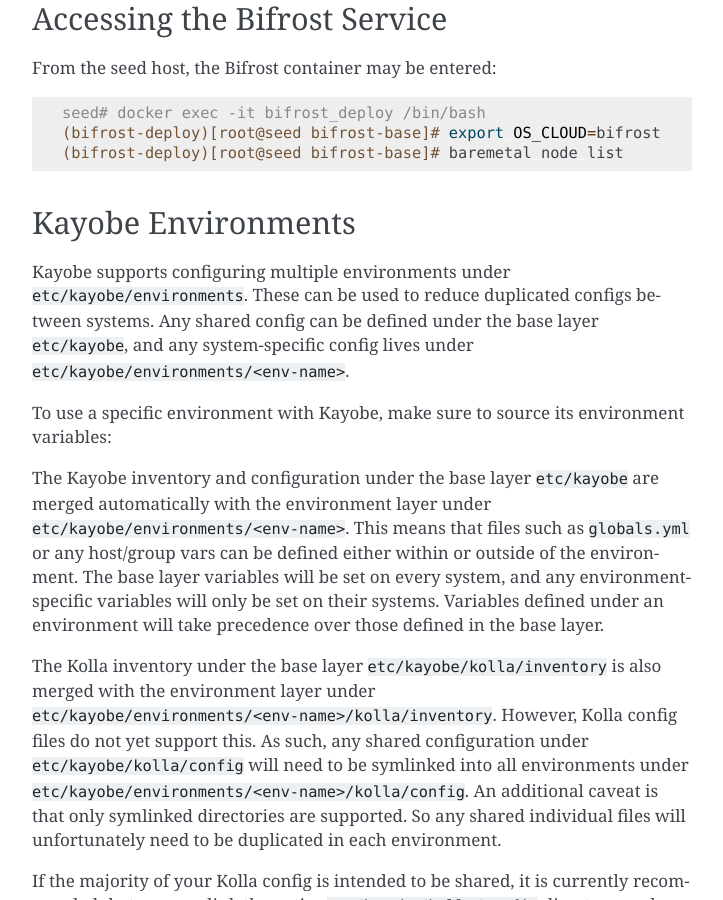
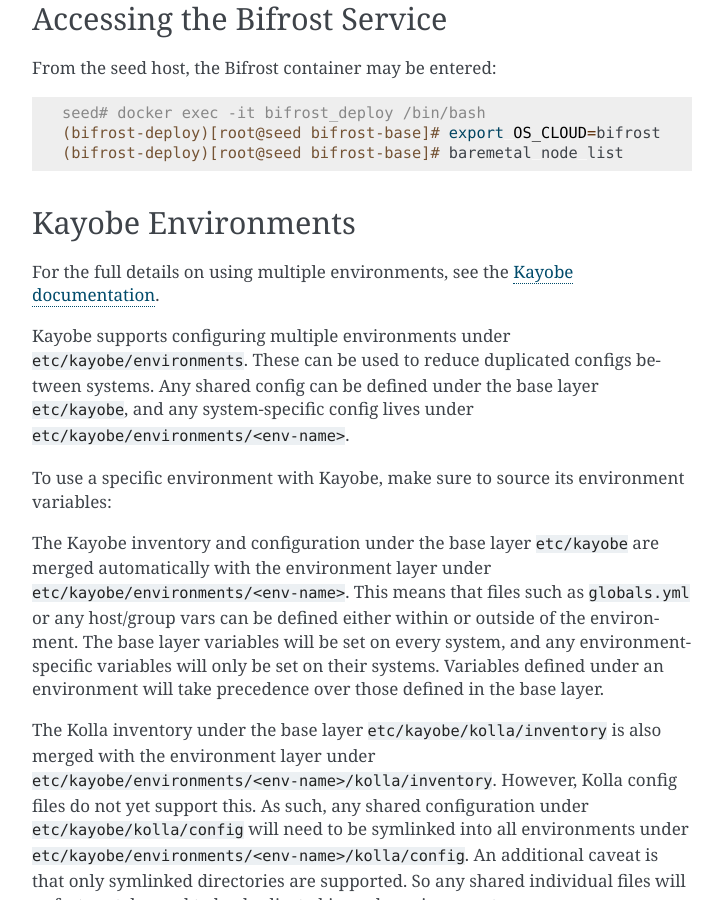
Before and after one commit to stackhpc/openstack-admin-guide, a Sphinx documentation site: the page built from source/working_with_kayobe.rst, in a window 1280 px wide and 900 px high, scrolled down 2279 px. Shown: the whole window, without its empty margins (388-1111 px from the left). Built offline with Sphinx 7.4.7, drawn with Linux system fonts in a browser that asks for light colours.

Commit message:
Kayobe Environments: link to upstream docs

```diff
--- a/source/working_with_kayobe.rst
+++ b/source/working_with_kayobe.rst
@@ -169,6 +169,9 @@ From the seed host, the Bifrost container may be entered:
 Kayobe Environments
 -------------------
 
+For the full details on using multiple environments, see the `Kayobe
+documentation <https://docs.openstack.org/kayobe/latest/multiple-environments.html>`_.
+
 Kayobe supports configuring multiple environments under
 ``etc/kayobe/environments``. These can be used to reduce duplicated configs
 between systems. Any shared config can be defined under the base layer
```
